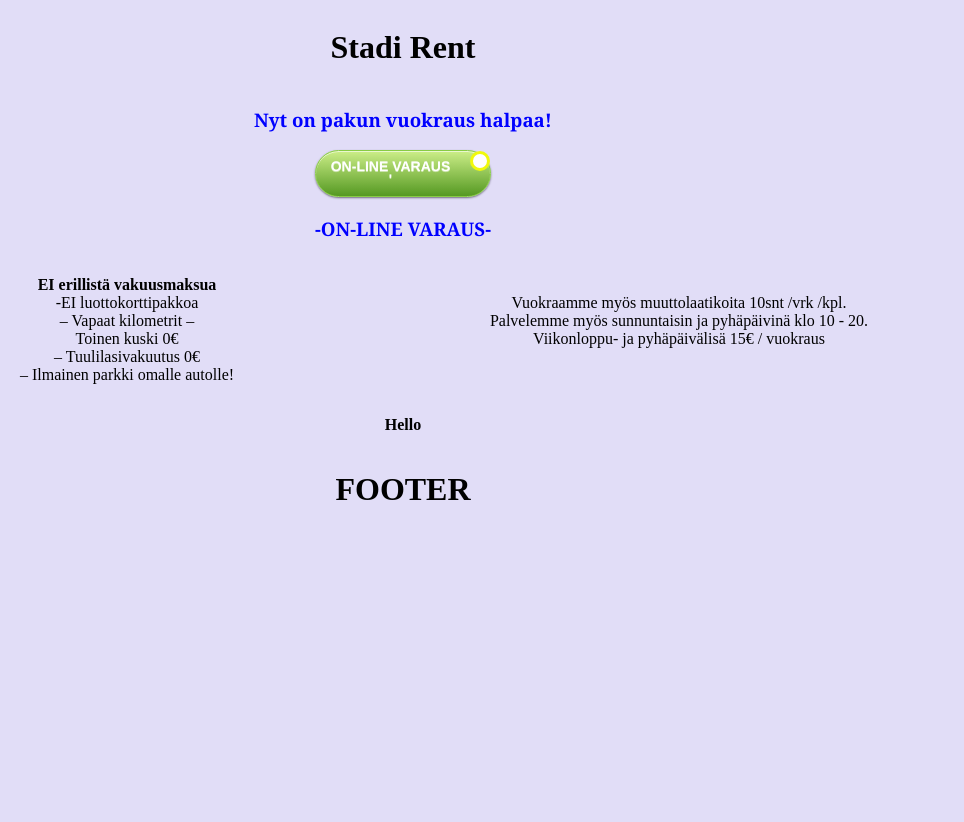
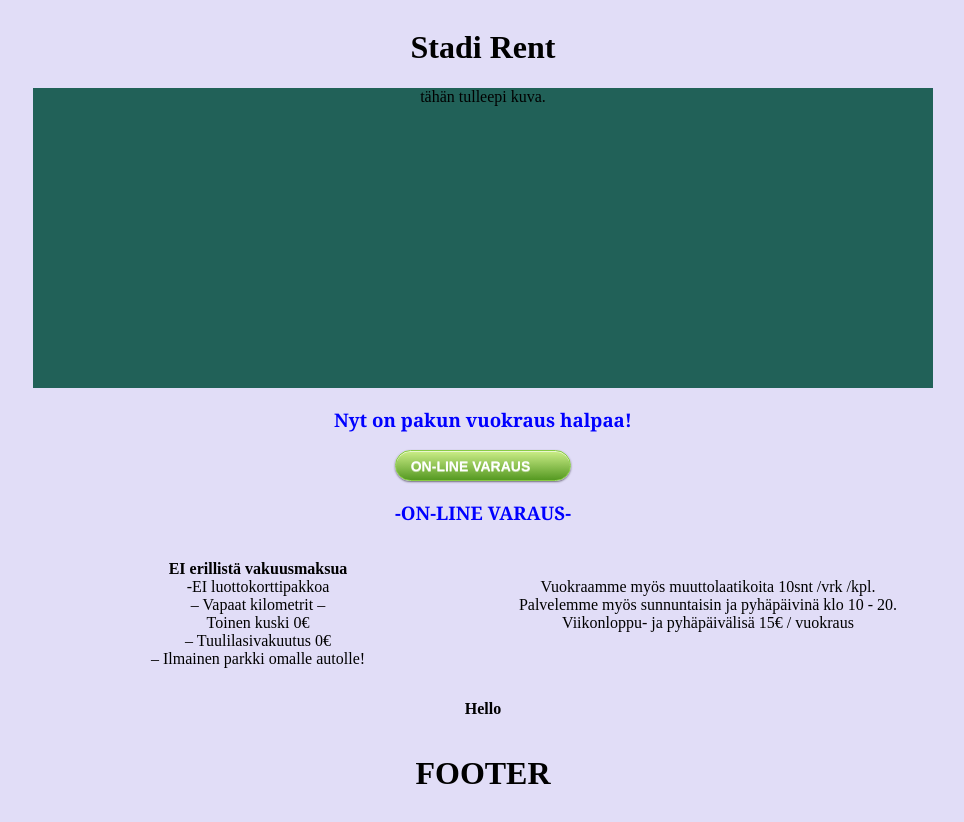
Before and after one commit to MegaHotLexi/new-CSS-Grid, a plain HTML site: page index.html in a window 1280 px wide. Shown: the whole page, without its empty margins (237-1201 px from the left). Before the commit the page ends 800 px from the top, so only its background shows below. Drawn offline with Linux system fonts and the light colour scheme.

Commit message:
26.2.2019

```diff
--- a/index.html
+++ b/index.html
@@ -16,15 +16,22 @@
                 <div class="header">
                     <h1>Stadi Rent</h1>
                 </div>
+                <div class="mkuva1">
+                    tähän tulleepi kuva.
+                </div>
                 <div class="mainos">
                     <h3>
                         Nyt on pakun vuokraus halpaa!
                     </h3>
-                    <div class="button">
-                            ON-LINE VARAUS
-                            <div></div>
-                            <i class="fa fa-shopping-cart"></i>'
-                          </div>
+                    <a href="https://www.google.fi">
+                        <div class="button">
+                                ON-LINE VARAUS
+
+                                <div>
+                                <i class="fa fa-shopping-cart"></i>
+                                </div>
+                        </div>
+                    </a>
                     <h3>
                         -ON-LINE VARAUS- <!--NAPPULA-->
                     </h3>
--- a/style.css
+++ b/style.css
@@ -4,6 +4,7 @@
 body{
     background-color: rgb(225, 221, 247);
     text-align: center;
+
 }
 
 
@@ -18,25 +19,35 @@ h1{
 
 .wrapper{
     display: grid;
-    grid-template-columns: 1fr;
+    grid-template-columns: auto;
     grid-template-areas:
     'header'
     'mainos'
     'main'
     'footer';
-    width: 100%;
+    width: 900px;
     text-align: center;
     padding: 0 30px;
     margin: 0;
+    justify-self: center;
 }
 
 .main{
     display: grid;
-    grid-template-columns: 1fr 1fr;
+    grid-template-columns: 450px 450px;
     grid-template-areas:
     'vasen oikea';
     margin:0 50px
 }
+
+.mkuva1{
+    background-color: #216158;
+    height: 300px;
+    width: 900px;
+    justify-self: center;
+}
+
+/* Varaa täst nappula*/
 
 .button {
     backface-visibility: hidden;
```
